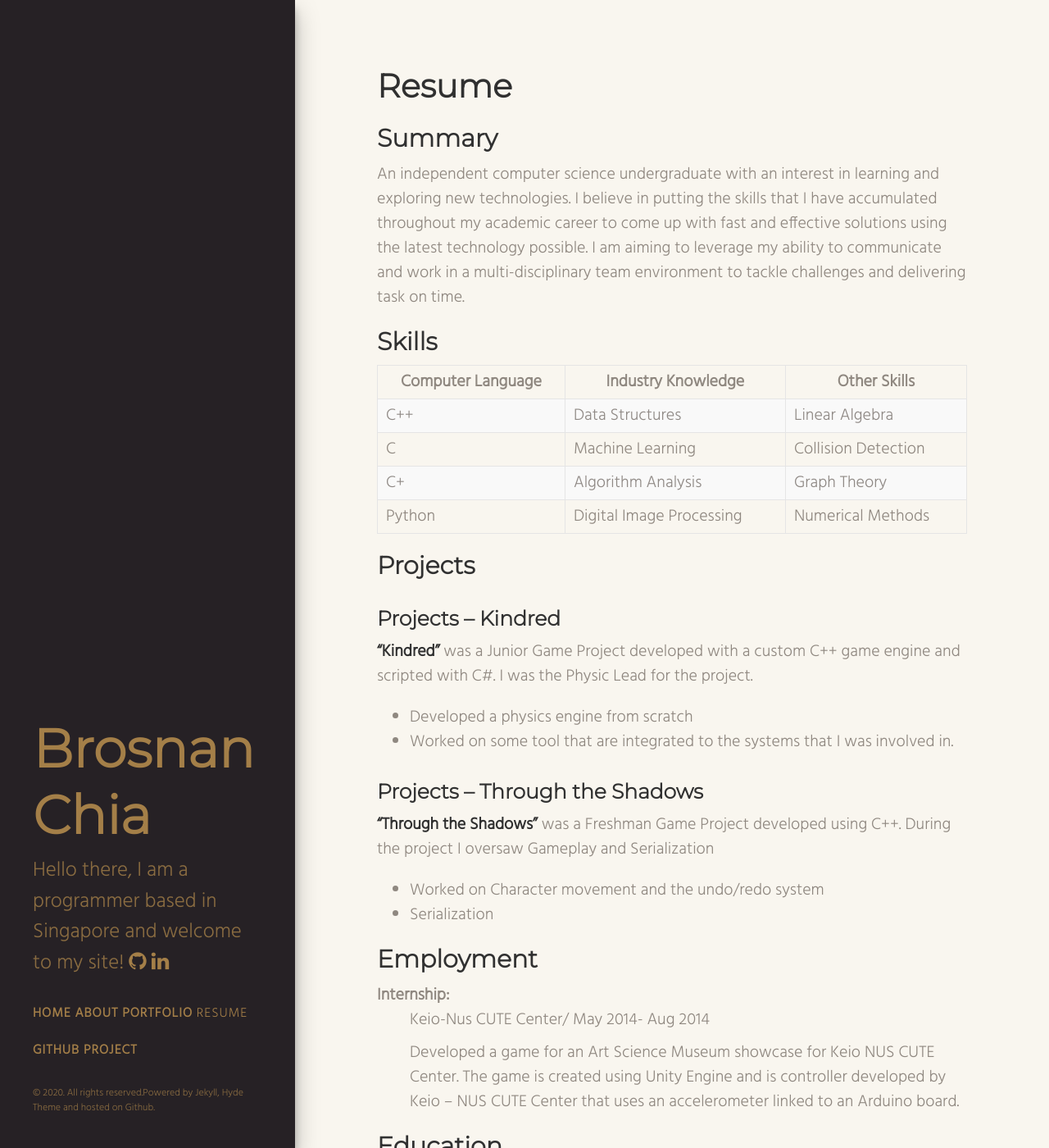
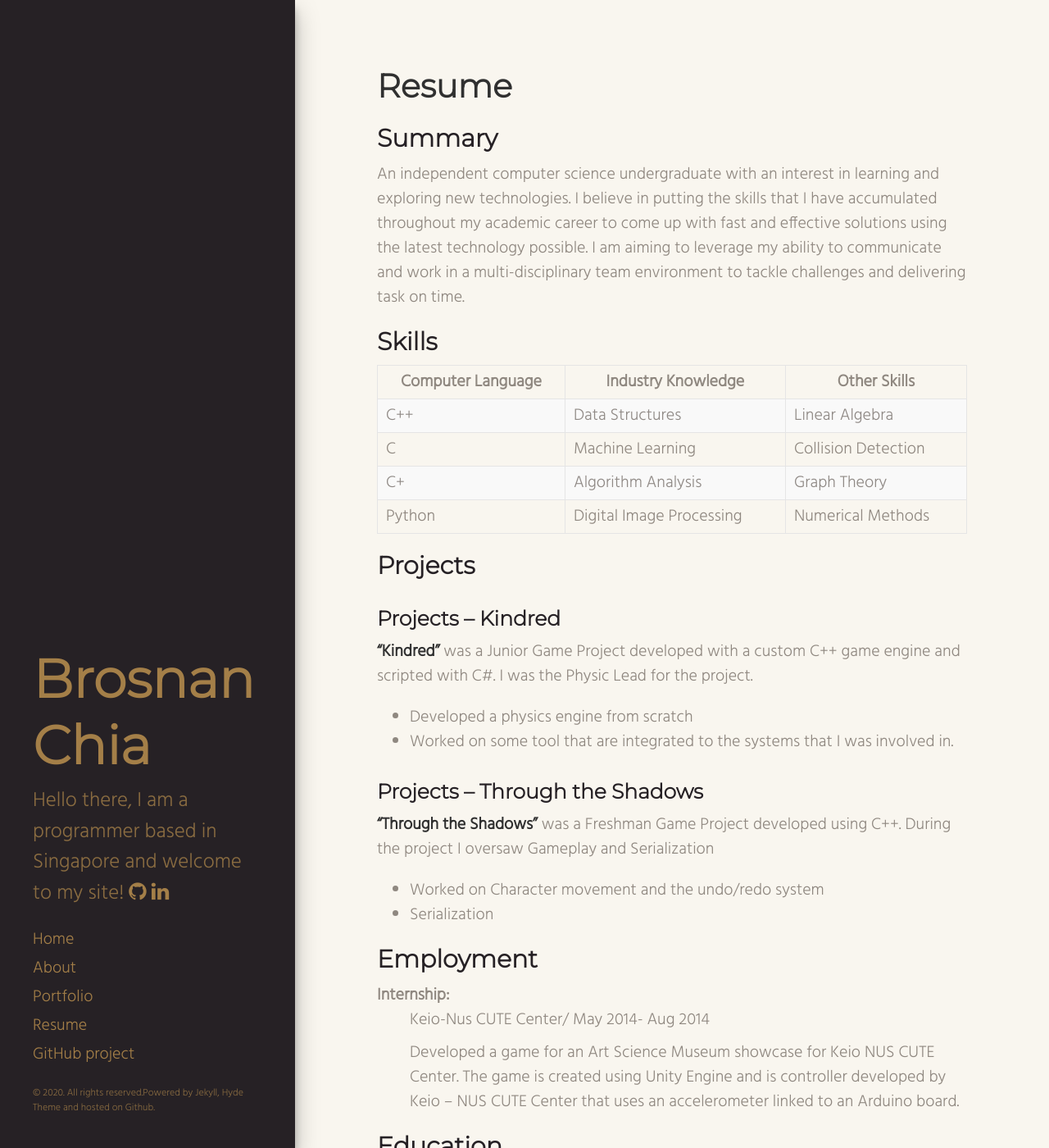
Before and after one commit to broscew/broscew.github.io, a Jekyll site: the page built from resume.md, in a window 1280 px wide and 1400 px high. Shown: the whole window at 82% size. Built offline with Jekyll 4.4.1, drawn with Linux system fonts in a browser that asks for light colours.

Commit message:
test changes

```diff
--- a/public/css/hyde.css
+++ b/public/css/hyde.css
@@ -93,46 +93,20 @@ html {
   margin-bottom: 1rem;
 }
 .sidebar-nav-item {
-  /*display: block;
-  line-height: 1.75;*/
-
-  color: #fff;
-  cursor: pointer;
-  /* display: block;*/
-  font-size:16px;
-  font-weight: 400;
-  line-height: 45px;
-  margin: 0 0 2em;
-  max-width: 160px;
-  position: relative;
-  text-decoration: none;
-  text-transform: uppercase;
-  width: 100%;
-
-  background: lighten(#a47f48, 3%);
-  border: 1px solid darken(#a47f48, 4%);
-  box-shadow: 0px 2px 0 darken(#a47f48, 5%), 2px 4px 6px darken(#a47f48, 2%);
-  font-weight: 900;
-  letter-spacing: 1px;
-  transition: all 150ms linear;
+  display: block;
+  line-height: 1.75;
 }
 
 .sidebar-nav-item:hover
 {
-  background: darken(#a47f48, 1.5%);
-  border: 1px solid rgba(#000, .05);
-  box-shadow: 1px 1px 2px rgba(#fff, .2);
-  color: lighten(#a47f48, 18%);
-  text-decoration: none;
-  text-shadow: -1px -1px 0 darken(#a47f48, 9.5%);
-  transition: all 250ms linear;
+  color: #262125
 }
 
 a.sidebar-nav-item:focus {
-  color: #a47f4b;
+  color: #262125;
 }
 .sidebar-nav-item.active {
-  font-weight: 300;
+  font-weight: 400;
 }
 
 .sidebar-footer {
--- a/public/css/poole.css
+++ b/public/css/poole.css
@@ -69,7 +69,7 @@ body {
 
 /* No `:visited` state is required by default (browsers will use `a`) */
 a {
-  color: #268bd2;
+  color: #262125;
   text-decoration: none;
 }
 a strong {
@@ -80,7 +80,8 @@ a:hover,
 a:focus {
   text-decoration: none;
   background: #fff;
-  color: #a47f4b;
+  color: #a47f48;
+  background-color: #262125;
 }
 
 /* Headings */
@@ -89,7 +90,7 @@ h1, h2, h3, h4, h5, h6 {
   margin-bottom: .5rem;
   font-weight: bold;
   line-height: 1.25;
-  color: #313131;
+  color: #262125;
   text-rendering: optimizeLegibility;
 }
 h1 {
```
